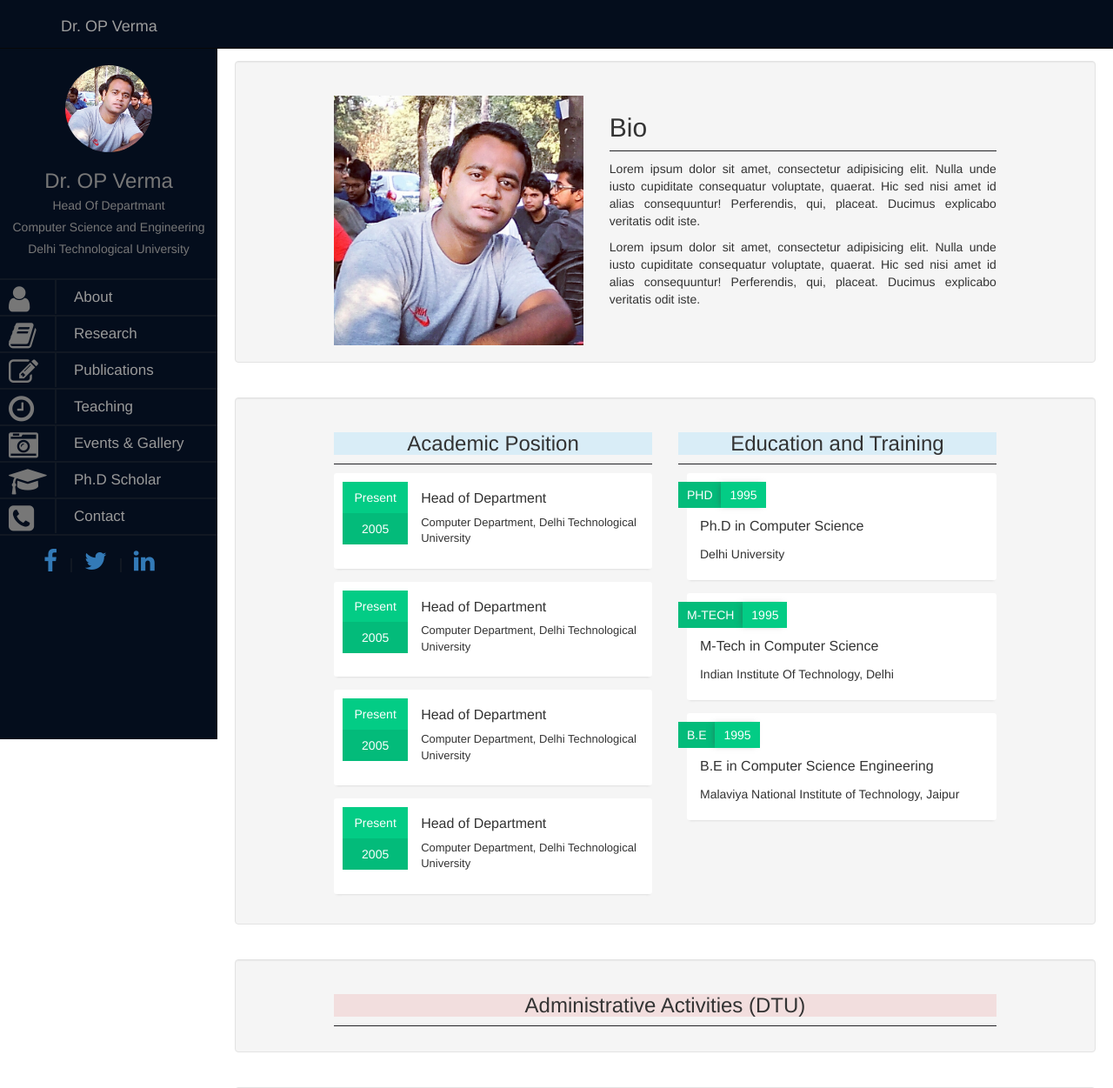
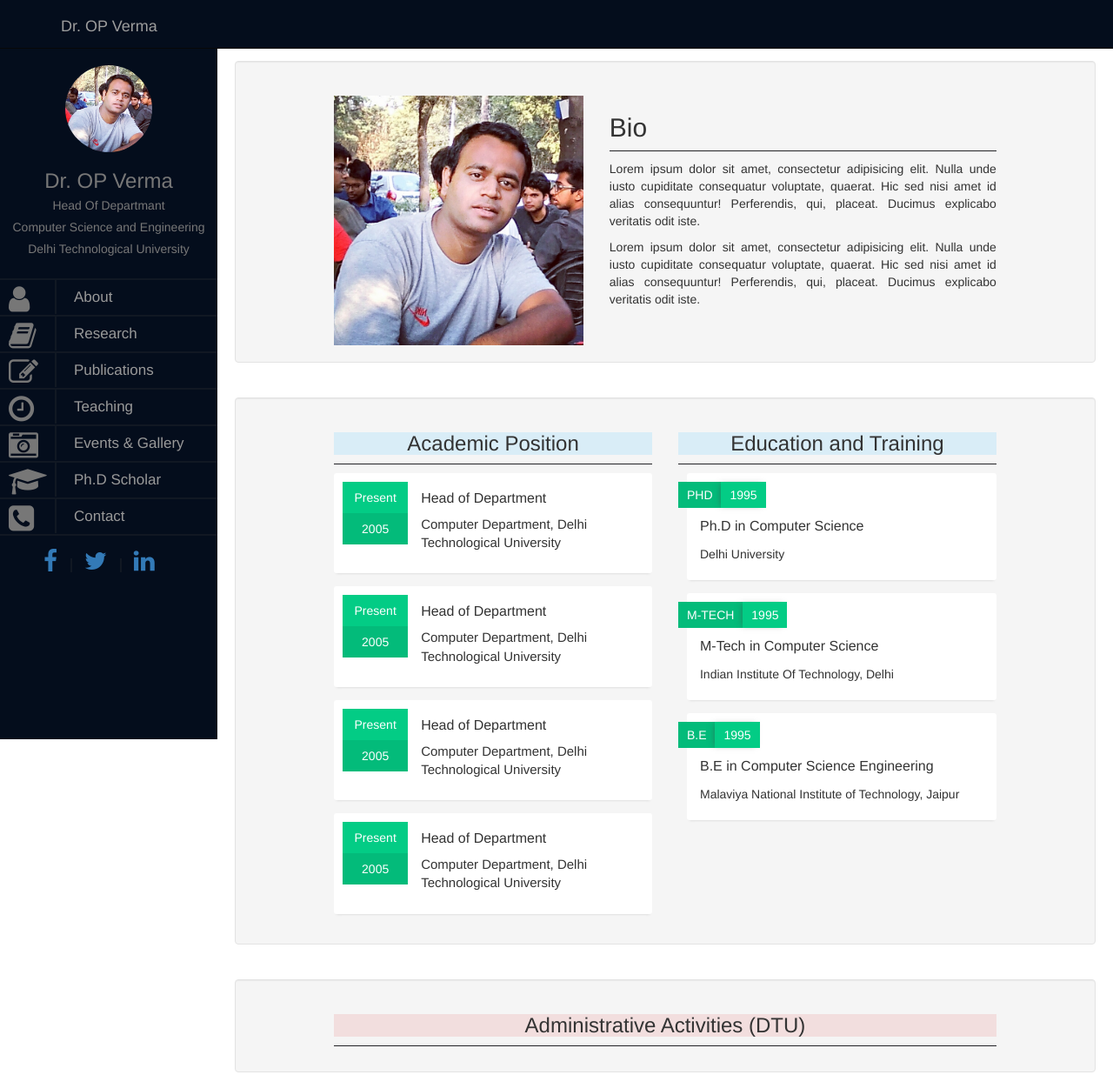
Before and after one commit to arjun1321/HOD-CSE-DTU, a PHP site: page / in a window 1280 px wide. Shown: the top 1251 px of the page at 87% size. Run offline with PHP 8.4, Linux system fonts and the light colour scheme; data that the repository does not hold is empty.

```diff
--- a/css/custom.css
+++ b/css/custom.css
@@ -395,3 +395,12 @@ font-size: 13px;
     color: #333;
     font-size: 18px;
 }
+
+.content h6 {
+    font-size: 20px;
+    margin-top: -5px;
+}
+
+.content p {
+    font-size: 15px;
+}
```
